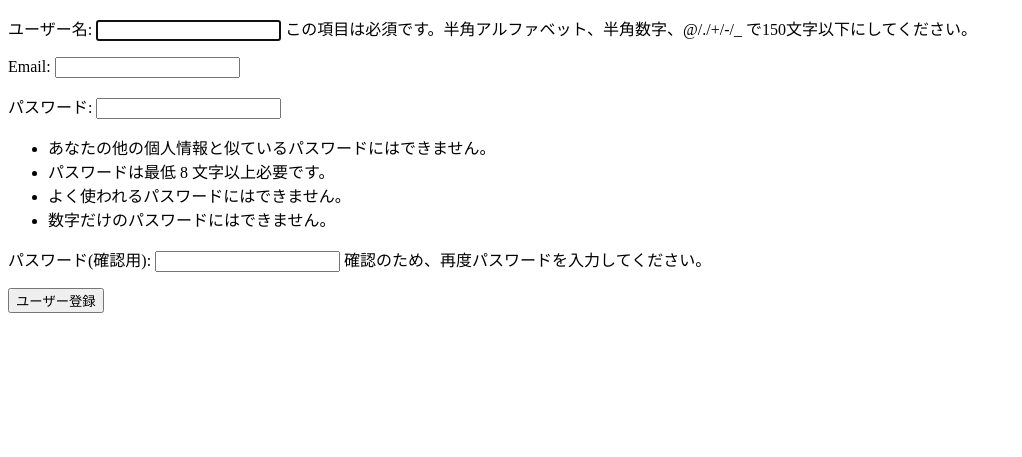
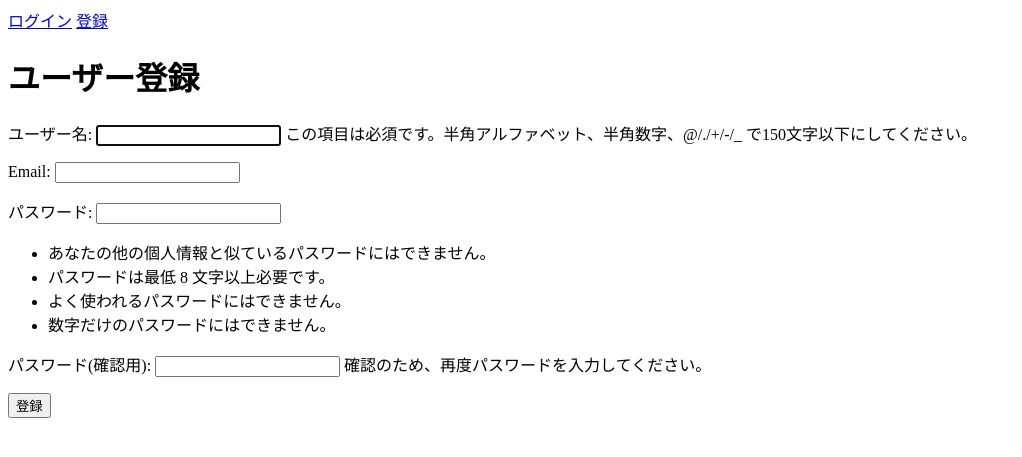
Before and after one commit to shinonome-inc/backend-final-assignment-Harune-new, a Django app: page /accounts/signup/ in a window 1280 px wide. Shown: the top 457 px of the page, without its empty margins (0-1022 px from the left). Run offline with Django 4.2, Linux system fonts and the light colour scheme.

Commit message:
細かなコードの改善

```diff
--- a/accounts/tests.py
+++ b/accounts/tests.py
@@ -45,6 +45,7 @@ class TestSignupView(TestCase):
 
         self.assertEqual(response.status_code, 200)
         self.assertFalse(User.objects.filter(username=invalid_data["username"]).exists())
+        self.assertFalse(form.is_valid())
         self.assertIn("このフィールドは必須です。", form.errors["username"])
         self.assertIn("このフィールドは必須です。", form.errors["email"])
         self.assertIn("このフィールドは必須です。", form.errors["password1"])
--- a/mysite/settings.py
+++ b/mysite/settings.py
@@ -41,8 +41,6 @@ INSTALLED_APPS = [
     "tweets.apps.TweetsConfig",
     "welcome.apps.WelcomeConfig",
 ]
-
-AUTH_USER_MODEL = "accounts.User"
 
 MIDDLEWARE = [
     "django.middleware.security.SecurityMiddleware",
@@ -128,6 +126,8 @@ STATIC_URL = "static/"
 DEFAULT_AUTO_FIELD = "django.db.models.BigAutoField"
 
 
+AUTH_USER_MODEL = "accounts.User"
+
 LOGIN_URL = "accounts:login"
 LOGOUT_URL = "accounts:logout"
 LOGIN_REDIRECT_URL = "tweets:home"
--- a/templates/accounts/login.html
+++ b/templates/accounts/login.html
@@ -1,8 +1,9 @@
 {% extends "base.html" %}
 
-{% block title %}Log In{% endblock %}
+{% block title %}Log in{% endblock %}
 
 {% block content %}
+<h1>ログイン</h1>
 <form method="post">
     {{ form.as_p }}
     {% csrf_token %}
--- a/templates/accounts/profile.html
+++ b/templates/accounts/profile.html
@@ -3,5 +3,6 @@
 {% block title %}Profile{% endblock %}
 
 {% block content %}
+<h1>Profile</h1>
 {{ user.username }}
 {% endblock %}
--- a/templates/accounts/signup.html
+++ b/templates/accounts/signup.html
@@ -1,11 +1,12 @@
 {% extends "base.html" %}
 
-{% block title %}Sign Up{% endblock %}
+{% block title %}Sign up{% endblock %}
 
 {% block content %}
+<h1>ユーザー登録</h1>
 <form method="post">
     {{ form.as_p }}
     {% csrf_token %}
-    <button type="submit">ユーザー登録</button>
+    <button type="submit">登録</button>
 </form>
 {% endblock %}
--- a/templates/base.html
+++ b/templates/base.html
@@ -11,6 +11,9 @@
     {% if request.user.is_authenticated %}
     <a href="{% url 'accounts:logout' %}">ログアウト</a>
     <a href="{% url 'accounts:user_profile' user.username %}">{{ user.username }}</a>
+    {% else %}
+    <a href="{% url 'accounts:login' %}">ログイン</a>
+    <a href="{% url 'accounts:signup' %}">登録</a>
     {% endif %}
   </header>
   <div>
--- a/templates/tweets/home.html
+++ b/templates/tweets/home.html
@@ -3,5 +3,5 @@
 {% block title %}Home{% endblock %}
 
 {% block content %}
-<h1>Homeです</h1>
+<h1>Home</h1>
 {% endblock %}
--- a/templates/welcome/welcome.html
+++ b/templates/welcome/welcome.html
@@ -1 +1,7 @@
 {% extends "base.html" %}
+
+{% block title %}Welcome{% endblock %}
+
+{% block content %}
+<h1>Backend Final Assignment</h1>
+{% endblock %}
```
